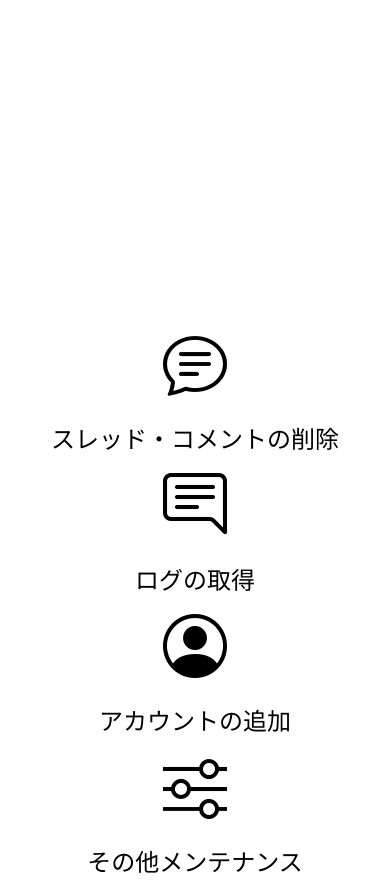
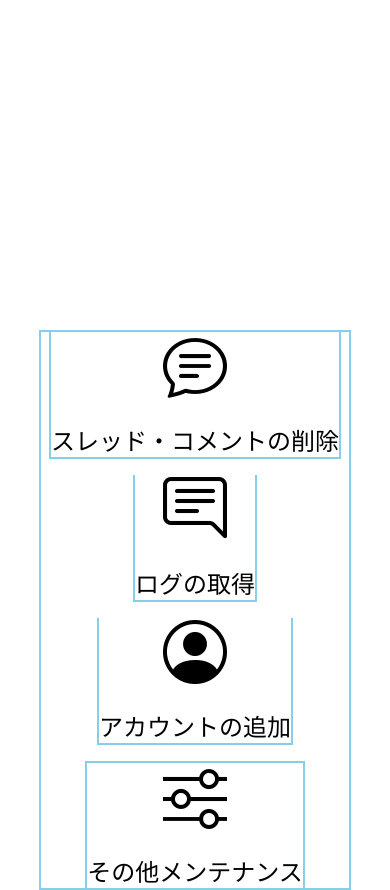
Before and after one commit to 273Do/OnlineForm, a plain HTML site: page developer/developer-index.html in a window 390 px wide. Shown: the part 112-1002 px from the top of the page. Drawn offline with nearby package versions, Linux system fonts and the light colour scheme.

Commit message:
開発者ツールデザイン

```diff
--- a/developer/css/style.css
+++ b/developer/css/style.css
@@ -96,3 +96,37 @@ header h1 {
 .menu i {
     font-size: 64px;
 }
+
+
+/*レスポンシブル  */
+
+@media screen and (max-width: 1080px) {
+
+    .menu ul {
+        border: 2px solid skyblue;
+    }
+
+    .thread {
+        border-bottom: 2px solid skyblue;
+        border-right: 2px solid skyblue;
+        border-left: 2px solid skyblue;
+    }
+
+    .log {
+        border-bottom: 2px solid skyblue;
+        border-right: 2px solid skyblue;
+        border-left: 2px solid skyblue;
+    }
+
+    .account{
+        border-bottom: 2px solid skyblue;
+        border-right: 2px solid skyblue;
+        border-left: 2px solid skyblue;
+    }
+
+    .maintenance {
+        border-top: 2px solid skyblue;
+        border-right: 2px solid skyblue;
+        border-left: 2px solid skyblue;
+    }
+}
```
